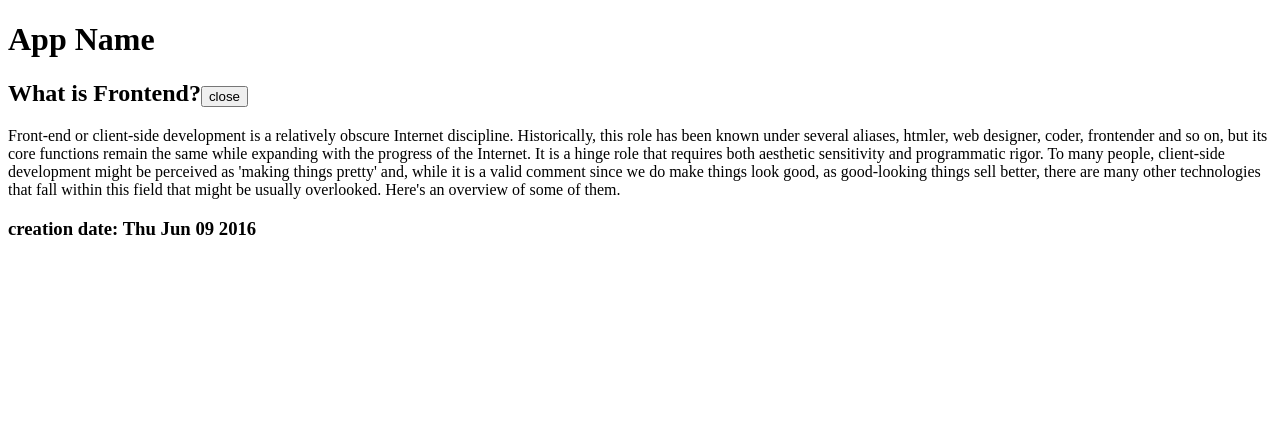
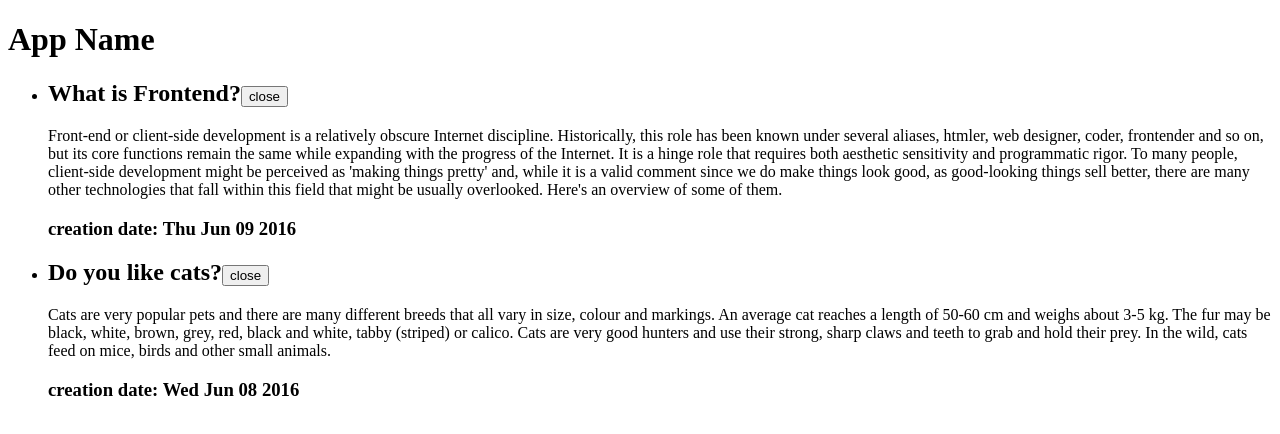
Before and after one commit to Horosami/react-tutorial, a React (Create React App) app: page / in a window 1280 px wide. Shown: the top 434 px of the page. Built offline with nearby package versions, Linux system fonts and the light colour scheme.

Commit message:
output of all posts and added keys

```diff
--- a/src/components/App.js
+++ b/src/components/App.js
@@ -1,12 +1,12 @@
 import React from 'react'
-import Article from './Article'
+import ArticleList from './ArticleList'
 import articles from '../fixtures'
 
 function App() {
     return (
       <div>
         <h1>App Name</h1>
-        <Article article={articles[0]} />
+        <ArticleList articles={articles} />
       </div>
     )
 }
--- /dev/null
+++ b/src/components/ArticleList.js
@@ -0,0 +1,25 @@
+import React from 'react'
+import Article from './Article'
+
+
+//выводит конкретное количество статей
+// export default function ArticleList({ articles }){
+//     return (
+//         <ul>
+//             <li><Article article = {articles[0]}/></li>
+//             <li><Article article = {articles[1]}/></li>
+//         </ul>
+//     )
+// }
+
+//выводит массив
+export default function ArticleList({ articles }){
+    const articleElement = articles.map(article =>
+        <li key = {article.id}><Article article = {article}/></li>
+    )
+    return (
+        <ul>
+            {articleElement}
+        </ul>
+    )
+}
```
